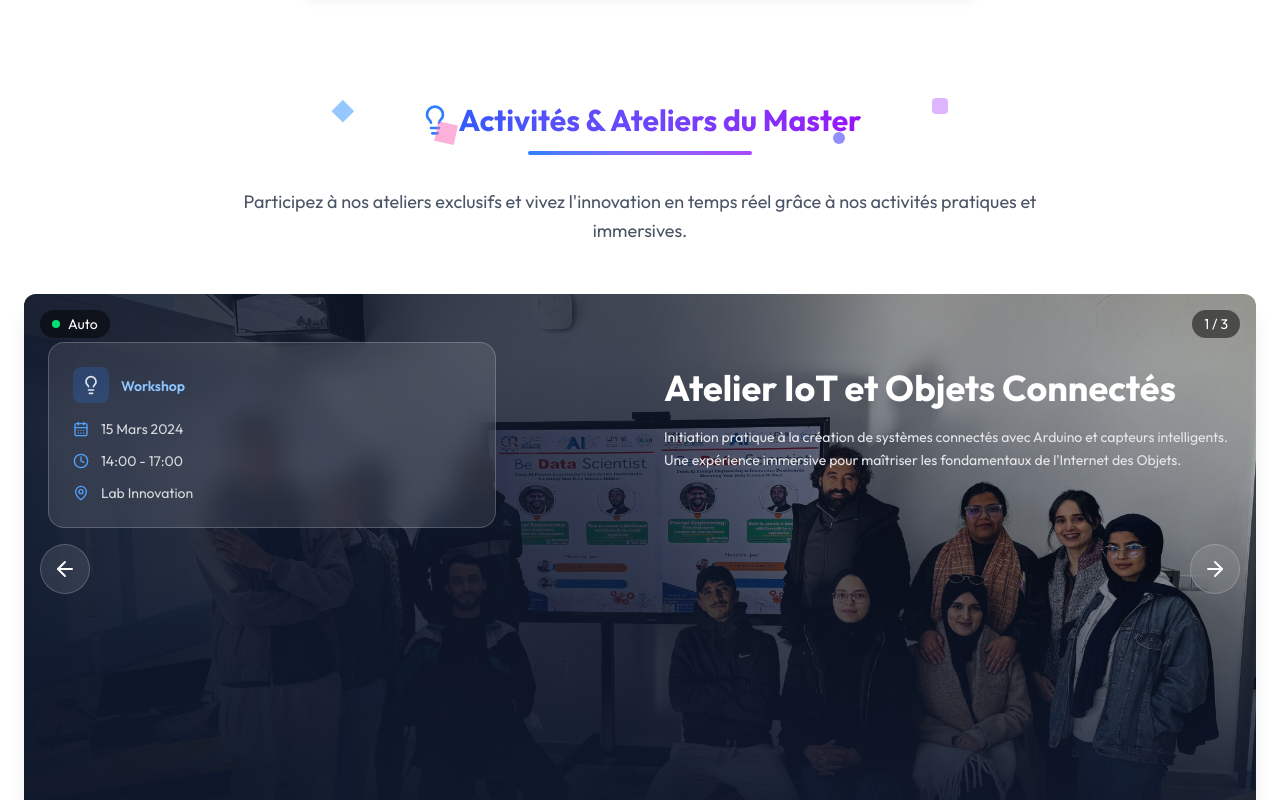
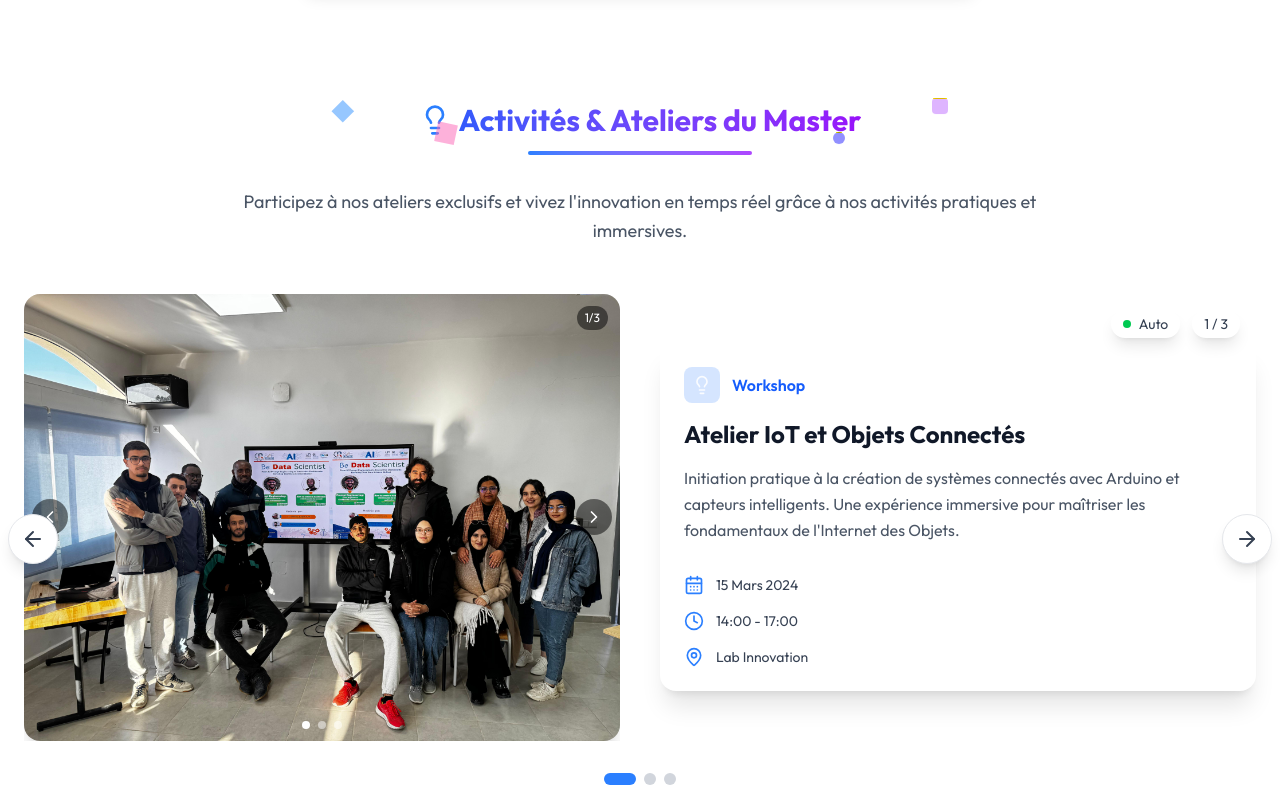
Before and after one commit to BoubaAhmed/master-sie-ens-meknes, a React (Vite) app: page / in a window 1280 px wide. Shown: the part 8700-9500 px from the top of the page. Built offline with nearby package versions, Linux system fonts and the light colour scheme; a web font is replaced by a local one.

Commit message:
refactor: move activities data outside and clean structure

```diff
--- a/src/components/Activities.jsx
+++ b/src/components/Activities.jsx
@@ -1,51 +1,39 @@
 import { useState, useEffect, useRef } from 'react';
-import { CalendarDays, Users, Lightbulb, Clock, MapPin, ArrowRight, ArrowLeft, X } from "lucide-react";
+import { CalendarDays, Users, Lightbulb, Clock, MapPin, ArrowRight, ArrowLeft, X, ChevronLeft, ChevronRight } from "lucide-react";
+import activitiesData from '../data/activities.json';
 
 import aa from "../assets/streamlit2.jpg";
 import bb from "../assets/chatbots.jpg";
 import cc from "../assets/224A9600.JPG";
 
-const activities = [
-  {
-    title: "Atelier IoT et Objets Connectés",
-    description: "Initiation pratique à la création de systèmes connectés avec Arduino et capteurs intelligents. Une expérience immersive pour maîtriser les fondamentaux de l'Internet des Objets.",
-    image: aa,
-    icon: <Lightbulb className="h-4 w-4 sm:h-5 sm:w-5" />,
-    date: "15 Mars 2024",
-    time: "14:00 - 17:00",
-    location: "Lab Innovation",
-    category: "Workshop",
-  },
-  {
-    title: "Workshop Intelligence Artificielle",
-    description: "Exploration des modèles de Deep Learning et des applications en vision et NLP. Session intensive avec des cas pratiques concrets et démonstrations en direct.",
-    image: bb,
-    icon: <Users className="h-4 w-4 sm:h-5 sm:w-5" />,
-    date: "22 Mars 2024",
-    time: "09:00 - 13:00",
-    location: "Amphithéâtre A",
-    category: "Formation",
-  },
-  {
-    title: "Journée d'Innovation & Recherche",
-    description: "Présentations des projets étudiants et échanges avec des experts du domaine numérique. Networking et découvertes des dernières avancées technologiques.",
-    image: cc,
-    icon: <CalendarDays className="h-4 w-4 sm:h-5 sm:w-5" />,
-    date: "5 Avril 2024",
-    time: "Toute la journée",
-    location: "Campus Principal",
-    category: "Conférence",
-  },
-];
+const imageMap = {
+  "../assets/streamlit2.jpg": aa,
+  "../assets/chatbots.jpg": bb,
+  "../assets/224A9600.JPG": cc
+};
+
+const iconMap = {
+  Lightbulb: <Lightbulb className="h-4 w-4 sm:h-5 sm:w-5" />,
+  Users: <Users className="h-4 w-4 sm:h-5 sm:w-5" />,
+  CalendarDays: <CalendarDays className="h-4 w-4 sm:h-5 sm:w-5" />
+};
 
 export default function Activities() {
   const [currentIndex, setCurrentIndex] = useState(0);
+  const [currentImageIndex, setCurrentImageIndex] = useState(0);
   const [isAutoPlaying, setIsAutoPlaying] = useState(true);
   const [isTransitioning, setIsTransitioning] = useState(false);
-  const [showImage, setShowImage] = useState(false);
+  const [showImageModal, setShowImageModal] = useState(false);
   const carouselRef = useRef(null);
 
-  // Auto-play functionality
+  const activities = activitiesData.activities.map(activity => ({
+    ...activity,
+    images: activity.images.map(img => imageMap[img]),
+    icon: iconMap[activity.icon]
+  }));
+
+  const currentActivity = activities[currentIndex];
+
   useEffect(() => {
     if (!isAutoPlaying || isTransitioning) return;
 
@@ -55,6 +43,10 @@ export default function Activities() {
 
     return () => clearInterval(interval);
   }, [currentIndex, isAutoPlaying, isTransitioning]);
+
+  useEffect(() => {
+    setCurrentImageIndex(0);
+  }, [currentIndex]);
 
   const smoothTransition = (callback) => {
     setIsTransitioning(true);
@@ -82,6 +74,18 @@ export default function Activities() {
     });
   };
 
+  const nextImage = () => {
+    setCurrentImageIndex(prev =>
+      prev === currentActivity.images.length - 1 ? 0 : prev + 1
+    );
+  };
+
+  const prevImage = () => {
+    setCurrentImageIndex(prev =>
+      prev === 0 ? currentActivity.images.length - 1 : prev - 1
+    );
+  };
+
   const goToSlide = (index) => {
     if (isTransitioning || index === currentIndex) return;
     smoothTransition(() => {
@@ -89,19 +93,19 @@ export default function Activities() {
     });
   };
 
-  const currentActivity = activities[currentIndex];
+  const goToImage = (index) => {
+    setCurrentImageIndex(index);
+  };
 
   return (
     <section className="py-8 sm:py-12 md:py-16 w-full overflow-hidden" id="activites">
       <div className="max-w-7xl mx-auto px-3 sm:px-4 md:px-6">
-        {/* Header */}
         <div className="text-center mb-8 sm:mb-12">
           <div className="relative flex flex-col items-center justify-center text-center mb-6 sm:mb-8">
-            {/* Animated shapes - hidden on mobile for performance */}
-            <div className="hidden sm:block animate-bounce absolute w-3 h-3 sm:w-4 sm:h-4 bg-blue-400 rotate-45 top-1 left-1/4 opacity-60"></div>
-            <div className="hidden sm:block animate-bounce absolute w-3 h-3 sm:w-4 sm:h-4 bg-purple-500 top-0 right-1/4 opacity-40 rounded-sm"></div>
-            <div className="hidden md:block animate-bounce absolute w-5 h-5 bg-pink-400 top-1/2 left-1/3 rotate-12 skew-y-6 opacity-50"></div>
-            <div className="hidden sm:block animate-bounce absolute w-3 h-3 bg-indigo-500 bottom-2 right-1/3 opacity-70 rounded-md"></div>
+            <div className="animate-bounce absolute w-3 h-3 sm:w-4 sm:h-4 bg-blue-400 rotate-45 top-1 left-1/4 opacity-60"></div>
+            <div className="animate-bounce absolute w-3 h-3 sm:w-4 sm:h-4 bg-purple-500 top-0 right-1/4 opacity-40 rounded-sm"></div>
+            <div className="animate-bounce absolute w-5 h-5 bg-pink-400 top-1/2 left-1/3 rotate-12 skew-y-6 opacity-50"></div>
+            <div className="animate-bounce absolute w-3 h-3 bg-indigo-500 bottom-2 right-1/3 opacity-70 rounded-md"></div>
 
             <h2 className="text-lg sm:text-xl md:text-2xl lg:text-3xl font-bold flex flex-wrap items-center justify-center gap-2 bg-gradient-to-r from-blue-600 to-purple-600 bg-clip-text text-transparent leading-tight">
               <Lightbulb className="w-5 h-5 sm:w-6 sm:h-6 md:w-7 md:h-7 lg:w-8 lg:h-8 text-blue-500 flex-shrink-0" />
@@ -117,86 +121,106 @@ export default function Activities() {
           </div>
         </div>
 
-        {/* Custom Carousel */}
         <div
           className="relative"
           ref={carouselRef}
           onMouseEnter={() => setIsAutoPlaying(false)}
           onMouseLeave={() => setIsAutoPlaying(true)}
         >
-          {/* Carousel Slide */}
-          <div onClick={() => setShowImage(true)} className="relative min-h-[400px] sm:min-h-[450px] md:min-h-[500px] lg:min-h-[550px] w-full rounded-lg sm:rounded-xl overflow-hidden shadow-lg sm:shadow-xl">
-            {/* Background Image with Overlay */}
-            <div className="absolute inset-0">
+          <div className="flex flex-col lg:flex-row gap-6 md:gap-8 lg:gap-10 items-center">
+            <div className="order-2 lg:order-1 lg:flex-1 overflow-hidden">
+              <div className="relative rounded-xl sm:rounded-2xl overflow-hidden shadow-lg sm:shadow-xl ">
                 <img
-                src={currentActivity.image}
+                  src={currentActivity.images[currentImageIndex]}
                   alt={currentActivity.title}
-                className={`w-full h-full object-cover transition-transform duration-700 ${
-                  isTransitioning ? 'scale-105' : 'scale-100'
+                  className="w-full h-full object-cover cursor-pointer"
+                  onClick={() => setShowImageModal(true)}
+                />
+
+                {currentActivity.images.length > 1 && (
+                  <>
+                    <button
+                      onClick={(e) => { e.stopPropagation(); prevImage(); }}
+                      className="absolute left-2 top-1/2 transform -translate-y-1/2 bg-black/50 hover:bg-black/70 text-white rounded-full p-2 transition-all duration-300"
+                    >
+                      <ChevronLeft className="h-4 w-4 sm:h-5 sm:w-5" />
+                    </button>
+                    <button
+                      onClick={(e) => { e.stopPropagation(); nextImage(); }}
+                      className="absolute right-2 top-1/2 transform -translate-y-1/2 bg-black/50 hover:bg-black/70 text-white rounded-full p-2 transition-all duration-300"
+                    >
+                      <ChevronRight className="h-4 w-4 sm:h-5 sm:w-5" />
+                    </button>
+                  </>
+                )}
+
+                {currentActivity.images.length > 1 && (
+                  <div className="absolute bottom-3 left-1/2 transform -translate-x-1/2 flex gap-2">
+                    {currentActivity.images.map((_, index) => (
+                      <button
+                        key={index}
+                        onClick={(e) => { e.stopPropagation(); goToImage(index); }}
+                        className={`w-2 h-2 rounded-full transition-all duration-300 ${
+                          index === currentImageIndex ? 'bg-white' : 'bg-white/50'
                         }`}
                       />
-              <div className="absolute inset-0 bg-gradient-to-r from-slate-900/90 via-slate-900/80 to-slate-900/70 sm:from-slate-900/90 sm:via-slate-900/70 sm:to-transparent" />
-              <div className="absolute inset-0 bg-gradient-to-t from-slate-900 via-slate-900/40 to-transparent" />
+                    ))}
+                  </div>
+                )}
+
+                {currentActivity.images.length > 1 && (
+                  <div className="absolute top-3 right-3 bg-black/50 text-white px-2 py-1 rounded-full text-xs">
+                    {currentImageIndex + 1}/{currentActivity.images.length}
+                  </div>
+                )}
+              </div>
             </div>
 
-            {/* Content Container */}
-            <div className="relative z-10 max-w-7xl mx-auto h-full flex items-center px-3 sm:px-4 md:px-6">
-              <div className={`grid grid-cols-1 lg:grid-cols-2 gap-6 sm:gap-8 md:gap-10 lg:gap-12 w-full py-6 sm:py-8 md:py-10 lg:py-12 transition-all duration-500 ${
+            <div className="order-1 lg:order-2 lg:flex-1 flex items-center">
+              <div className={`bg-white rounded-xl sm:rounded-2xl p-2 sm:p-4 md:p-6 shadow-lg sm:shadow-xl w-full transition-all duration-500 ${
                 isTransitioning ? 'opacity-0' : 'opacity-100'
               }`}>
-
-                {/* Left Column - Event Info Card */}
-                <div className="space-y-4 sm:space-y-6 order-2 lg:order-1">
-                  <div className="bg-white/10 backdrop-blur-sm sm:backdrop-blur-md rounded-xl sm:rounded-2xl p-4 sm:p-5 md:p-6 border border-white/20 max-w-full lg:max-w-md mx-auto lg:mx-0">
-                    <div className="flex items-center gap-2 sm:gap-3 mb-3 sm:mb-4">
-                      <div className="bg-blue-500/20 p-1.5 sm:p-2 rounded-lg">
+                <div className="flex items-center gap-3 mb-2 sm:mb-4">
+                  <div className="bg-blue-500/20 p-2 rounded-lg">
                     {currentActivity.icon}
                   </div>
                   <div>
-                        <span className="text-blue-300 text-xs sm:text-sm font-semibold">
+                    <span className="text-blue-600 text-sm sm:text-base font-semibold">
                       {currentActivity.category}
                     </span>
                   </div>
                 </div>
 
-                    {/* Event Details */}
-                    <div className="space-y-2 sm:space-y-3">
-                      <div className="flex items-center gap-2 sm:gap-3 text-white/80">
-                        <CalendarDays className="h-3 w-3 sm:h-4 sm:w-4 text-blue-400 flex-shrink-0" />
-                        <span className="text-xs sm:text-sm">{currentActivity.date}</span>
-                      </div>
-                      <div className="flex items-center gap-2 sm:gap-3 text-white/80">
-                        <Clock className="h-3 w-3 sm:h-4 sm:w-4 text-blue-400 flex-shrink-0" />
-                        <span className="text-xs sm:text-sm">{currentActivity.time}</span>
-                      </div>
-                      <div className="flex items-center gap-2 sm:gap-3 text-white/80">
-                        <MapPin className="h-3 w-3 sm:h-4 sm:w-4 text-blue-400 flex-shrink-0" />
-                        <span className="text-xs sm:text-sm">{currentActivity.location}</span>
-                      </div>
-                    </div>
-                  </div>
-                </div>
-
-                {/* Right Column - Main Content */}
-                <div className="flex items-center order-1 lg:order-2">
-                  <div className="text-white max-w-full lg:max-w-2xl text-center lg:text-left">
-                    <h3 className="text-xl sm:text-2xl md:text-3xl lg:text-4xl font-bold mb-2 sm:mb-3 md:mb-4 leading-tight">
+                <h3 className="text-lg sm:text-xl md:text-2xl font-bold text-gray-900 mb-3 sm:mb-4 leading-tight">
                   {currentActivity.title}
                 </h3>
-                    <p className="text-sm sm:text-sm md:text-md text-gray-200 mb-4 sm:mb-6 md:mb-8 leading-relaxed">
+
+                <p className="text-gray-600 text-sm sm:text-base mb-6 sm:mb-8 leading-relaxed">
                   {currentActivity.description}
                 </p>
+
+                <div className="space-y-3 sm:space-y-4">
+                  <div className="flex items-center gap-3 text-gray-700">
+                    <CalendarDays className="h-4 w-4 sm:h-5 sm:w-5 text-blue-500 flex-shrink-0" />
+                    <span className="text-sm">{currentActivity.date}</span>
+                  </div>
+                  <div className="flex items-center gap-3 text-gray-700">
+                    <Clock className="h-4 w-4 sm:h-5 sm:w-5 text-blue-500 flex-shrink-0" />
+                    <span className="text-sm">{currentActivity.time}</span>
+                  </div>
+                  <div className="flex items-center gap-3 text-gray-700">
+                    <MapPin className="h-4 w-4 sm:h-5 sm:w-5 text-blue-500 flex-shrink-0" />
+                    <span className="text-sm">{currentActivity.location}</span>
                   </div>
                 </div>
               </div>
             </div>
           </div>
 
-          {/* Navigation Arrows */}
           <button
             onClick={prevSlide}
             disabled={isTransitioning}
-            className={`absolute left-2 sm:left-3 md:left-4 top-1/2 transform -translate-y-1/2 z-20 bg-white/10 hover:bg-white/20 backdrop-blur-md rounded-full p-2 sm:p-3 text-white transition-all duration-300 border border-white/20 ${
+            className={`absolute -left-2 sm:-left-4 top-1/2 transform -translate-y-1/2 z-20 bg-white shadow-lg hover:bg-gray-50 rounded-full p-2 sm:p-3 text-gray-700 transition-all duration-300 border border-gray-200 ${
               isTransitioning ? 'opacity-50 cursor-not-allowed' : 'opacity-100 hover:scale-110'
             }`}
           >
@@ -206,15 +230,14 @@ export default function Activities() {
           <button
             onClick={nextSlide}
             disabled={isTransitioning}
-            className={`absolute right-2 sm:right-3 md:right-4 top-1/2 transform -translate-y-1/2 z-20 bg-white/10 hover:bg-white/20 backdrop-blur-md rounded-full p-2 sm:p-3 text-white transition-all duration-300 border border-white/20 ${
+            className={`absolute -right-2 sm:-right-4 top-1/2 transform -translate-y-1/2 z-20 bg-white shadow-lg hover:bg-gray-50 rounded-full p-2 sm:p-3 text-gray-700 transition-all duration-300 border border-gray-200 ${
               isTransitioning ? 'opacity-50 cursor-not-allowed' : 'opacity-100 hover:scale-110'
             }`}
           >
             <ArrowRight className="h-4 w-4 sm:h-5 sm:w-5 md:h-6 md:w-6" />
           </button>
 
-          {/* Pagination Dots */}
-          <div className="flex justify-center gap-1 sm:gap-2 absolute bottom-3 sm:bottom-4 md:bottom-6 left-1/2 transform -translate-x-1/2 z-20">
+          <div className="flex justify-center gap-2 mt-6 sm:mt-8">
             {activities.map((_, index) => (
               <button
                 key={index}
@@ -225,36 +248,31 @@ export default function Activities() {
                 } ${
                   index === currentIndex
                     ? 'bg-blue-500 w-6 sm:w-8'
-                    : 'bg-white/50 w-2 sm:w-3 hover:bg-white/70'
+                    : 'bg-gray-300 w-2 sm:w-3 hover:bg-gray-400'
                 } h-2 sm:h-3`}
                 aria-label={`Aller à l'activité ${index + 1}`}
               />
             ))}
           </div>
 
-          {/* Slide Counter */}
-          <div className="absolute top-3 sm:top-4 right-3 sm:right-4 z-20 bg-black/50 text-white px-2 py-1 sm:px-3 sm:py-1 rounded-full text-xs sm:text-sm">
+          <div className="absolute top-4 right-4 z-20 flex items-center gap-3">
+            <button
+              onClick={() => setIsAutoPlaying(!isAutoPlaying)}
+              className="bg-white shadow-lg text-gray-700 px-3 py-1 rounded-full text-sm hover:bg-gray-50 transition-colors duration-300 flex items-center gap-2"
+            >
+              <div className={`w-2 h-2 rounded-full ${isAutoPlaying ? 'bg-green-500' : 'bg-red-500'}`} />
+              <span className="hidden sm:inline">{isAutoPlaying ? 'Auto' : 'Pause'}</span>
+            </button>
+            <div className="bg-white shadow-lg text-gray-700 px-3 py-1 rounded-full text-sm">
               {currentIndex + 1} / {activities.length}
             </div>
-
-          {/* Auto-play Control */}
-          <div className="absolute top-3 sm:top-4 left-3 sm:left-4 z-20">
-            <button
-              onClick={() => setIsAutoPlaying(!isAutoPlaying)}
-              className="bg-black/50 text-white px-2 py-1 sm:px-3 sm:py-1 rounded-full text-xs sm:text-sm hover:bg-black/70 transition-colors duration-300 flex items-center gap-1 sm:gap-2"
-            >
-              <div className={`w-1.5 h-1.5 sm:w-2 sm:h-2 rounded-full ${isAutoPlaying ? 'bg-green-400' : 'bg-red-400'}`} />
-              <span className="hidden sm:inline">{isAutoPlaying ? 'Auto' : 'Pause'}</span>
-            </button>
           </div>
         </div>
 
-        {/* Mobile Instructions */}
         <div className="sm:hidden text-center mt-4">
           <p className="text-gray-500 text-xs">Glissez pour naviguer entre les activités</p>
         </div>
 
-        {/* Additional Info */}
         <div className="text-center mt-6 sm:mt-8">
           <p className="text-gray-400 text-xs sm:text-sm">
             Rejoignez notre communauté de 50+ participants
@@ -262,19 +280,40 @@ export default function Activities() {
         </div>
       </div>
 
-      {showImage && (
-          <div className="fixed inset-0 bg-black/90 flex items-center justify-center z-50 cursor-pointer" onClick={() => setShowImage(false)}>
+      {showImageModal && (
+        <div
+          className="fixed inset-0 bg-black/90 flex items-center justify-center z-50 cursor-pointer"
+          onClick={() => setShowImageModal(false)}
+        >
+          <div className="relative max-h-[90vh] max-w-[90vw]">
             <img
-              src={currentActivity.image}
-              alt="Full view"
+              src={currentActivity.images[currentImageIndex]}
+              alt="Vue agrandie"
               className="max-h-[70vh] max-w-[80vw] object-contain rounded-lg"
             />
+            {currentActivity.images.length > 1 && (
+              <>
                 <button
-              onClick={() => setShowImage(false)}
-              className="absolute top-5 right-5 text-white bg-black/70 hover:bg-black/90 rounded-full p-2"
+                  onClick={(e) => { e.stopPropagation(); prevImage(); }}
+                  className="absolute left-2 top-1/2 transform -translate-y-1/2 bg-black/50 hover:bg-black/70 text-white rounded-full p-3 transition-all duration-300"
+                >
+                  <ChevronLeft className="h-6 w-6" />
+                </button>
+                <button
+                  onClick={(e) => { e.stopPropagation(); nextImage(); }}
+                  className="absolute right-2 top-1/2 transform -translate-y-1/2 bg-black/50 hover:bg-black/70 text-white rounded-full p-3 transition-all duration-300"
+                >
+                  <ChevronRight className="h-6 w-6" />
+                </button>
+              </>
+            )}
+            <button
+              onClick={() => setShowImageModal(false)}
+              className="absolute top-4 right-4 text-white bg-black/70 hover:bg-black/90 rounded-full p-2"
             >
               <X className="h-6 w-6" />
             </button>
+          </div>
         </div>
       )}
     </section>
```
Lines whose indentation alone changed are shown as unchanged.
